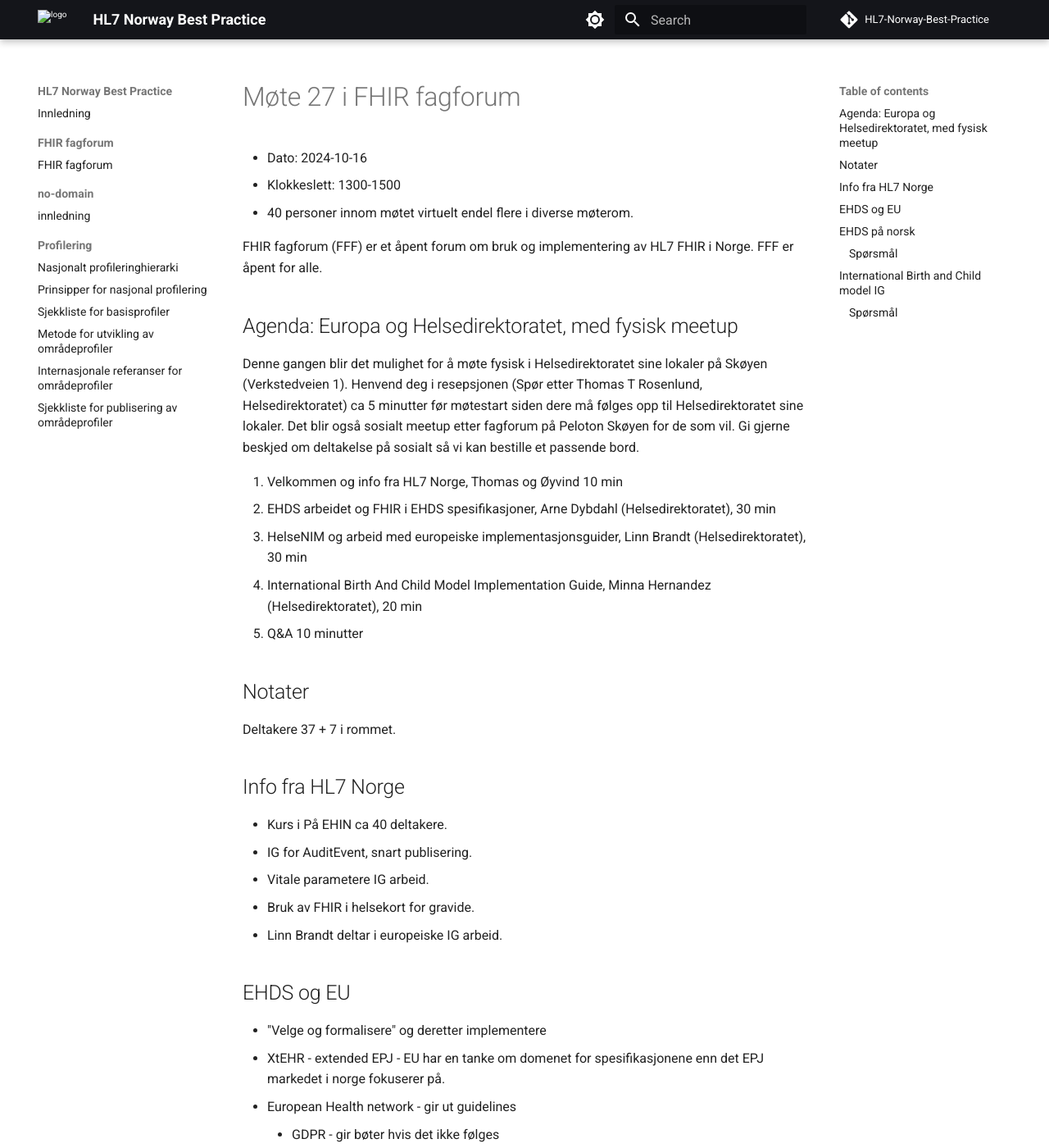
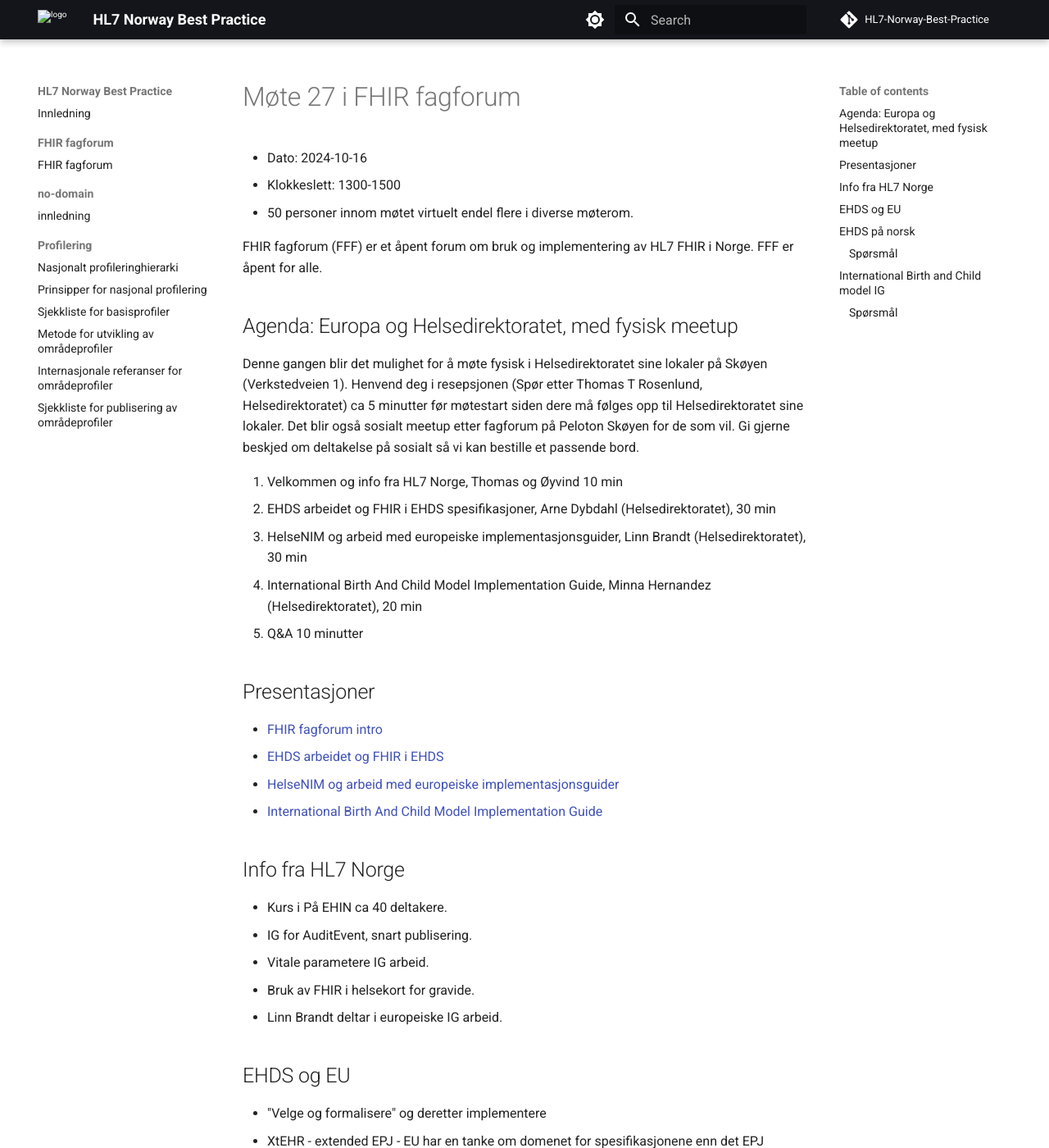
Before and after one commit to HL7Norway/best-practice, an MkDocs documentation site: the page built from docs/FHIR-faglig-forum/_referat/2024-11-27-referat.md, in a window 1280 px wide and 1400 px high. Shown: the whole window at 82% size. Built offline with MkDocs 1.6.1 and Material for MkDocs 9.7.7, drawn with Linux system fonts in a browser that asks for light colours; comment, search, counter and statistics services are not loaded.

Commit message:
Presentasjoner FFF 27

```diff
--- a/docs/FHIR-faglig-forum/_referat/2024-11-27-referat.md
+++ b/docs/FHIR-faglig-forum/_referat/2024-11-27-referat.md
@@ -10,7 +10,7 @@
 
 * Dato: 2024-10-16
 * Klokkeslett: 1300-1500
-* 40 personer innom møtet virtuelt endel flere i diverse møterom.
+* 50 personer innom møtet virtuelt endel flere i diverse møterom.
 
 FHIR fagforum (FFF) er et åpent forum om bruk og implementering av HL7 FHIR i Norge. FFF er åpent for alle.
 
@@ -24,9 +24,12 @@
 3. International Birth And Child Model Implementation Guide, Minna Hernandez (Helsedirektoratet), 20 min
 4. Q&A 10 minutter
 
-## Notater
+## Presentasjoner
 
-Deltakere 37 + 7 i rommet.
+* [FHIR fagforum intro](../docs/FHIR-faglig-forum/presentasjon/2024-11-27-FHIR-fagforum-27.pdf)
+* [EHDS arbeidet og FHIR i EHDS](../docs/FHIR-faglig-forum/presentasjon/2024-11-27-EHDS-FHIR.pdf)
+* [HelseNIM og arbeid med europeiske implementasjonsguider]()
+* [International Birth And Child Model Implementation Guide](2024-11-27-Birth-and-child-model.pdf)
 
 ## Info fra HL7 Norge
 
@@ -151,4 +154,3 @@
 * EHDS har også informasjon som er det samme som EHDS i Patient summary, så det dekkes i stor grad av Patient Summary, og dette skal utveksles i form av FHIR og kravene i EU vil jo treffe helsekortet i Norge. Er det tatt høyde for i gruppen som jobber med helsekortet?
   * Ønsker ikke å lage egne kodeverk, men man må kanskje starte begrenset og bygge stegvis, men viktig å forholde seg til internasjonale standardene.
 * I modellen for helsekort for gravide så henvises det til basisprofiler (FHIR) for helsekortet, det kan bli justeringer i forbindelse med prøvesvar og henvisningene til FHIR ressurser for dette.
-  *
```
Also changed, not shown: docs/FHIR-faglig-forum/_agenda/2025-02-xx-agenda.md (added, +14 -0 lines), 3 other files.
